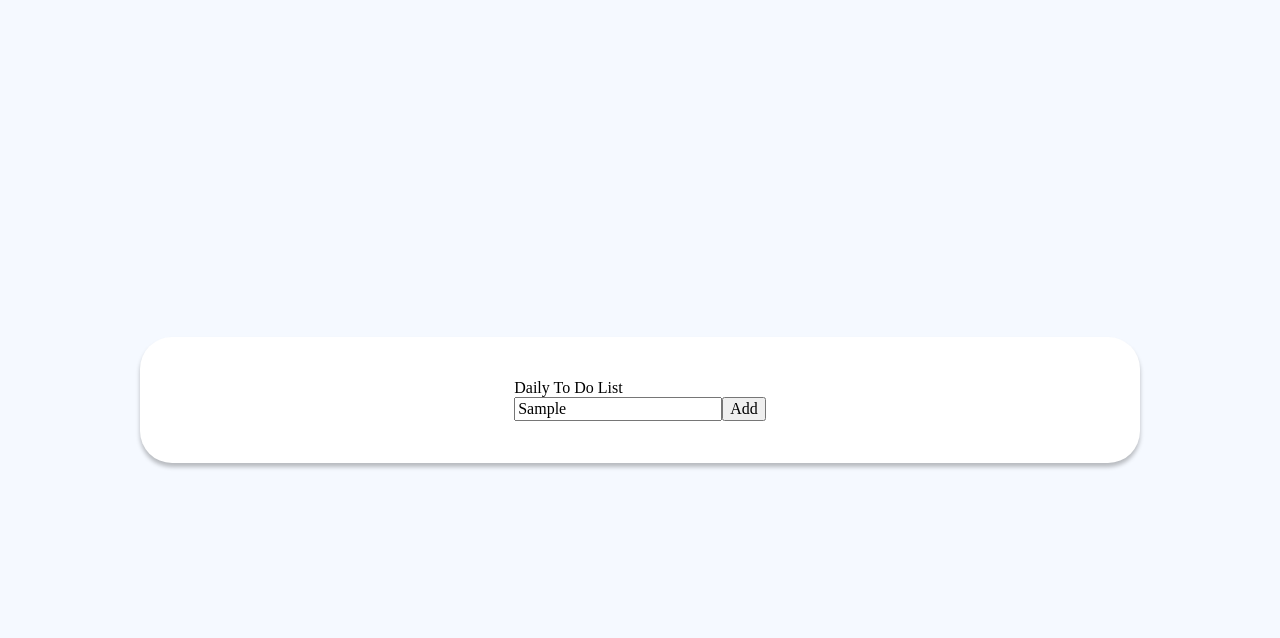
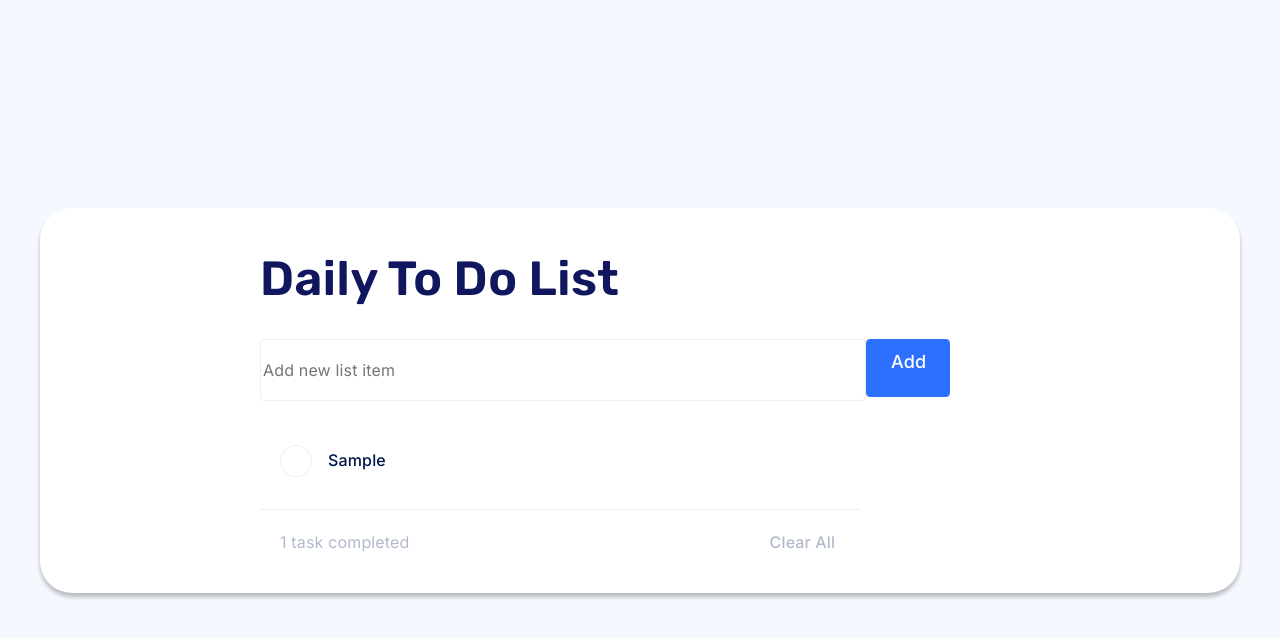
Before and after one commit to mariaszabo/daily-to-do-list, a React (Vite) app: page / in a window 1280 px wide. Both pictures are taken after typing "Sample" into the empty fields and a click on the button "Add". Shown: the top 638 px of the page. Built offline with nearby package versions, Linux system fonts and the light colour scheme.

Commit message:
Add all forms + some style elements ( in progress)

```diff
--- a/index.html
+++ b/index.html
@@ -5,6 +5,9 @@
     <link rel="icon" type="image/svg+xml" href="/favicon.svg" />
     <meta name="viewport" content="width=device-width, initial-scale=1.0" />
     <title>Daily To Do List</title>
+    <style>
+      @import url('https://fonts.googleapis.com/css2?family=Inter:wght@100;200;300;400;500;600;700;800;900&family=Rubik:ital,wght@0,300;0,400;0,500;0,600;0,700;0,800;0,900;1,300;1,400;1,500;1,600;1,700;1,800;1,900&family=Source+Sans+3:ital,wght@0,200;0,300;0,400;0,500;0,600;0,700;0,800;0,900;1,200;1,300;1,400;1,500;1,600;1,700;1,800;1,900&display=swap');
+    </style>
   </head>
   <body>
     <div id="root"></div>
--- a/src/App.tsx
+++ b/src/App.tsx
@@ -1,12 +1,13 @@
 import {useState} from 'react';
 
+import styled from 'styled-components';
 import Layout from './components/Layout';
 import TodoForm from './components/TodoForm';
+import TodoList from './components/TodoList';
+import TodoCount from './components/TodoCount';
 
 import 'normalize.css';
-
-
-
+// tipurile de date pe care le are un to-do  //
 type ToDo = {
   id: number;
   name: string;
@@ -15,33 +16,46 @@ type ToDo = {
 }
 
 export default function App() {
-  const [todos, setTodos] = useState<ToDo[]>([]);
-  console.log('todos', todos)
+  const [todos, setTodos] = useState<ToDo[]>([]);//aici tinem minte todo-urile
+  console.log('todos', todos) //afiseaza in consola
 
+  // functia care creeaza un todo cu onSubmit din TodoForm
   const createTodo = (name: string) => {
    const newTodo = {
-     id: Date.now(),
+     id: Date.now(), // returneaza un numar
      name: name,
      complete: false,
      createdAt: new Date()
    };
-    setTodos([...todos, newTodo]); //face o lista continua de todo//
+    setTodos([...todos, newTodo]); //face o lista continua de todos cu valorile salvate anterior//
   }
 
-  const completeTodo = (id: number) => {
+  const completeTodo = (id: number) => { //functia pt a bifa o sarcina indeplinita
     const index = todos.findIndex(todo => todo.id === id);
-    if (index === -1) return;
+    if (index === -1) return; // daca indexul exista ne oprim
 
-    const newTodos = [...todos];
+    const newTodos = [...todos]; // creeaza un vector identic cu cel vechi, util cand bifam o sarcina
     const todo  = newTodos[index];
     todo.complete = !todo.complete;
-    setTodos(newTodos);
+    setTodos(newTodos); // salvam lista noua
   }
 
   return (
     <Layout>
-      Daily To Do List
-      <TodoForm onSubmit={createTodo} />
+      <Title>Daily To Do List</Title>
+      <TodoForm onSubmit = {createTodo} />
+      <TodoList todos = {todos} />
+      <TodoCount />
     </Layout>
   )
 }
+
+const Title = styled.span`
+  color: #11175E;
+  font-family: Rubik;
+  font-size: 48px;
+  font-style: normal;
+  font-weight: 600;
+  line-height: normal;
+  letter-spacing: 0.48px;
+`;
--- a/src/components/Layout.tsx
+++ b/src/components/Layout.tsx
@@ -36,9 +36,9 @@ const Card = styled.div`
 
   display: flex;
   flex-direction: column;
-  justify-content: center;
-  align-items: center;
-
+  justify-content: left;
+  align-items: left;
+  padding-left: 200px;
 
   border-radius: 32px;
   background: #FFF;
--- /dev/null
+++ b/src/components/TodoCount.tsx
@@ -0,0 +1,60 @@
+import {useState} from 'react';
+
+import styled from 'styled-components';
+
+const TodoCount = () => {
+  return (
+    <Container>
+      <Line />
+      <Row>
+        <Tasks>1 task completed</Tasks>
+        <Clear>Clear All</Clear>
+      </Row>
+    </Container>
+  )
+}
+
+export default TodoCount;
+
+const Container = styled.div`
+  width: 600px;
+  height: 42px;
+  margin-top: 32px;
+`;
+
+const Line = styled.div`
+  width: 600px;
+  height: 1px;
+  background: #EEE;
+`;
+
+const Row = styled.div`
+  display: flex;
+  flex-direction: row;
+  padding-top: 24px;
+  gap: 360px;
+`;
+
+const Tasks = styled.span`
+  color: #B1BACB;
+  font-feature-settings: 'liga' off;
+  font-family: Inter;
+  font-size: 16px;
+  font-style: normal;
+  font-weight: 400;
+  line-height: 110%; /* 17.6px */
+  letter-spacing: 0.16px;
+  margin-left: 20px;
+`;
+
+const Clear = styled.span`
+  color: #B1BACB;
+  text-align: right;
+  font-feature-settings: 'liga' off;
+  font-family: Inter;
+  font-size: 16px;
+  font-style: normal;
+  font-weight: 500;
+  line-height: 110%; /* 17.6px */
+  letter-spacing: 0.16px;
+`;
--- a/src/components/TodoForm.tsx
+++ b/src/components/TodoForm.tsx
@@ -1,21 +1,90 @@
-import {useState} from 'react';
+import {useState, useEffect} from 'react';
+
+import styled from 'styled-components';
 
 type Props = {
   onSubmit: (name: string) => void;
 }
 
 const TodoForm = (props: Props) => {
-  const [name, setName] = useState('');
+  const [name, setName] = useState(''); // aici retinem ce scriem in input
 
   const submitForm = () => {
-    props.onSubmit(name)
+    props.onSubmit(name) // --> apeleaza functia onSubmit din props
+    setName(''); //--> face sa dispara textul din input
   }
+//chestie utila
+  // useEffect (
+  //   () => {
+  //     console.log('Hello')
+  //   }, [name]
+  // )
+
   return (
-    <div>
-      <input value={name} onChange = {e => setName(e.target.value)} />
-      <button onClick = {submitForm} >Add</button>
-    </div>
+    /*facem o functie direct in input*/
+    <Container>
+      <Content>
+        <Input placeholder = "Add new list item" value={name} onChange = {e => setName(e.target.value)} />
+        <Button onClick = {submitForm} >Add</Button>
+      </Content>
+    </Container>
   )
 }
 
 export default TodoForm;
+
+const Container = styled.div`
+  width: 600px;
+  height: 58px;
+  flex-shrink: 0;
+  display: flex;
+  margin-top: 32px;
+`;
+
+const Input = styled.input`
+  width: 600px;
+  height: 58px;
+  flex-shrink: 0;
+  fill: var(--FFFFFF, #FFF);
+  stroke-width: 1px;
+  stroke: #EEE;
+  border: 1px solid var(--stroke, #EEE);
+  border-radius: 4px;
+
+  font-feature-settings: 'liga' off;
+  font-family: Inter;
+  font-size: 16px;
+  font-style: normal;
+  font-weight: 400;
+  line-height: 110%; /* 17.6px */
+  letter-spacing: 0.16px;
+
+`;
+
+const Content = styled.span`
+  display: flex;
+  flex-direction: row;
+`;
+
+
+const Button = styled.button`
+  width: 84px;
+  heigth: 44px;
+  display: inline-flex;
+  padding: 12px 24px 12px 24px;
+  align-items: flex-start;
+  gap: 8px;
+  border-radius: 4px;
+  border: 1px solid var(--Mavi, #2D70FD);
+  background: #2D70FD;
+
+  color: #FFF;
+  text-align: center;
+  font-feature-settings: 'liga' off;
+  font-family: Inter;
+  font-size: 18px;
+  font-style: normal;
+  font-weight: 500;
+  line-height: 110%; /* 19.8px */
+  letter-spacing: 0.18px;
+`;
--- /dev/null
+++ b/src/components/TodoList.tsx
@@ -0,0 +1,134 @@
+import {useState} from 'react';
+
+import styled from 'styled-components';
+
+type ToDo = {
+  id: number;
+  name: string;
+  complete: boolean;
+  createdAt: Date;
+}
+
+type Props = {
+  //aici are rolul de a afisa ce s-a creat
+  todos: ToDo[];
+}
+
+const TodoList: React.FC<Props> = ({todos}) => {
+
+  const [clicked, setClicked] = useState<number>(null);
+
+  const listItems = (id:number) => {
+    setClicked(id);
+  }
+
+  return (
+    <Container>
+      {todos.map(todo => ( //se utilizează 'map' pentru a parcurge fiecare element din lista "todos" și pentru a afișa un element "Idea", pentru fiecare element din listă
+
+        <Idea
+          key = {todo.id} // fiecarui nou element i se atribuie un id unic
+          onClick = {() => listItems(todo.id)}//se definește un eveniment "onClick", care apelează funcția 'listItems', setând id-ul elementului curent ca fiind clicked.
+          //se apelează funcția 'listItems' atunci când un element 'Idea' este selectat
+        >
+          <Elipse>
+            < circle
+              cx="16" cy="16" r="15.5"
+              stroke = {clicked === todo.id ? '#00D8A7' : '#EEE'}
+              fill = {clicked === todo.id ? '#00D8A7' : '#none'}
+            />
+            {clicked === todo.id && ( // Verifică dacă elementul este bifat pentru a adăuga săgeata mică
+              <path
+                d= "M2.66666 8.66667L5.99999 12L13.3333 4.66667"
+                stroke="white"
+                stroke-width="2"
+                stroke-linecap="round"
+                stroke-linejoin="round"
+                width="16"
+                height="16"
+                viewBox="0 0 16 16"
+                fill="none"
+              />
+            )}
+    {/* d --> descrierea traseului         */}
+          </Elipse>
+          <Text
+            text-decoration-line = {clicked === todo.id ? 'line-through' : 'none'}
+          >
+            {todo.name}
+          </Text>
+        </Idea>
+      ))}
+    </Container>
+  )
+}
+
+export default TodoList;
+
+const Container = styled.div`
+  display: flex;
+  flex-direction: column;
+  margin-top: 48px;
+  margin-left: 20px;
+  gap: 38px;
+`;
+
+
+const Elipse = styled.svg`
+  width: 32px;
+  height: 32px;
+
+  stroke-width: 1px;
+  stroke: #EEE;
+  fill: none;
+
+  alignt-items: center;
+
+  /* &:hover {
+    stroke: #2D70FD26;
+  } */
+`;
+
+// const Arrow = styled.svg`
+//   width: 16px;
+//   height: 16px;
+//   flex-shrink: 0;
+//   stroke="white";
+//   stroke-width="2";
+//   stroke-linecap="round";
+//   stroke-linejoin="round";
+//   align-items: center;
+// `;
+
+
+const Text = styled.span`
+  color: #001747;
+  font-feature-settings: 'liga' off;
+  font-family: Inter;
+  font-size: 16px;
+  font-style: normal;
+  font-weight: 500;
+  line-height: 110%; /* 17.6px */
+  letter-spacing: 0.16px;
+
+
+`;
+
+const Idea = styled.span`
+  display: flex;
+  flex-direction: row;
+  gap: 16px;
+  align-items: center;
+  cursor: pointer; /* Adăugarea cursorului pentru a indica interacțiunea cu elementul */
+
+  &:hover ${Text} {
+    color: #2D70FD;
+  }
+
+  &:hover ${Elipse} {
+    fill: #2D70FD26;
+    /* stroke: #2D70FD; */
+    /* --> !!! ***** ??? */
+  }
+
+`;
```
